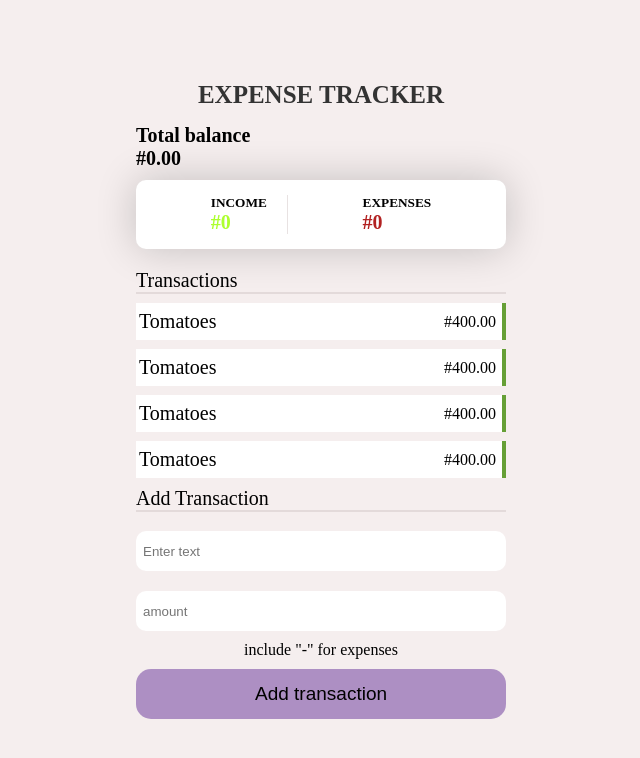
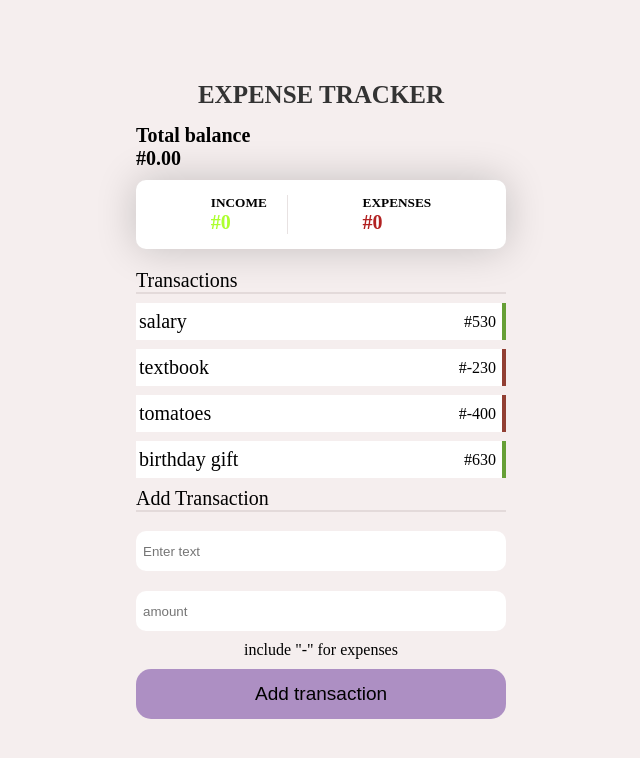
Before and after one commit to chiagoziepio/expenseTracker, a React (Vite) app: page / in a window 1280 px wide. Shown: the top 758 px of the page, without its empty margins (319-959 px from the left). Built offline with nearby package versions, Linux system fonts and the light colour scheme.

Commit message:
add useReducer

```diff
--- a/src/History.jsx
+++ b/src/History.jsx
@@ -2,21 +2,27 @@ import React, { useContext } from 'react'
 import {transctionContext} from './context/transactionContextprovider'
 
 const History = () => {
-  const trans = useContext(transctionContext)
-  const transaction = trans.transactions
-  console.log(trans.transactions);
+  const{state} = useContext(transctionContext)
+  const trans = state.transactions
+
+  /* console.log(trans);  */
   return (
     <div className='transactions'>
         <p>Transactions</p>
         <ul>
-          {transaction.map(tran =>(
+          { trans.map((tran)=>(
 
-            <li className='income'>
-                <p>Tomatoes</p>
-                <span>#400.00</span>
-                </li>
-          ))}
+            <li className={tran.amount < 0 ? "expense": "income"}key={tran.id}>
+              <p>{tran.item}</p>
+              <span>#{tran.amount}</span>
+            </li>
+          )
+          )}
 
+       {/*  <li className='income'>
+            <p>Tomatoes</p>
+            <span>#400.00</span>
+            </li> */}
         </ul>
 
     </div>
--- a/src/context/transactionContextprovider.jsx
+++ b/src/context/transactionContextprovider.jsx
@@ -1,12 +1,14 @@
 import { useReducer } from "react"
-/* import transctionContext from "./transactionContext" */
 import transactionReducer from "../transactionReducer"
 import { createContext } from "react";
 
 
 
 
-const transactions = [
+const initialState = {
+
+    transactions:[
+
         {
             item: "salary",
             amount: "530",
@@ -25,16 +27,18 @@ const transactions = [
         {
             item: "birthday gift",
             amount: "630",
-        id: 2
+            id: 4
         },
     ]
+}
 
- export const transctionContext = createContext(transactions);
+ export const transctionContext = createContext();
 
 const transactionContextprovider = ({children})=>{
- const [state , dispatch] = useReducer(transactionReducer,transactions)
+ const [state , dispatch] = useReducer(transactionReducer,initialState)
+
     return(
-        <transctionContext.Provider value = {{transactions}} >
+        <transctionContext.Provider value = {{state}} >
             {children}
         </transctionContext.Provider>
     )
--- a/src/index.css
+++ b/src/index.css
@@ -104,6 +104,18 @@ header{
   z-index: 1000000;
 
 }
+.transactions .expense::after{
+  content: "";
+  position: absolute;
+  right: 0;
+  top: 0;
+  bottom: 0;
+  background-color: rgba(122, 20, 5, 0.815);
+  width: 4px;
+  height: 100%;
+  z-index: 1000000;
+
+}
 
 form p {
   margin: 9px 0;
```
Lines whose indentation alone changed are shown as unchanged.
